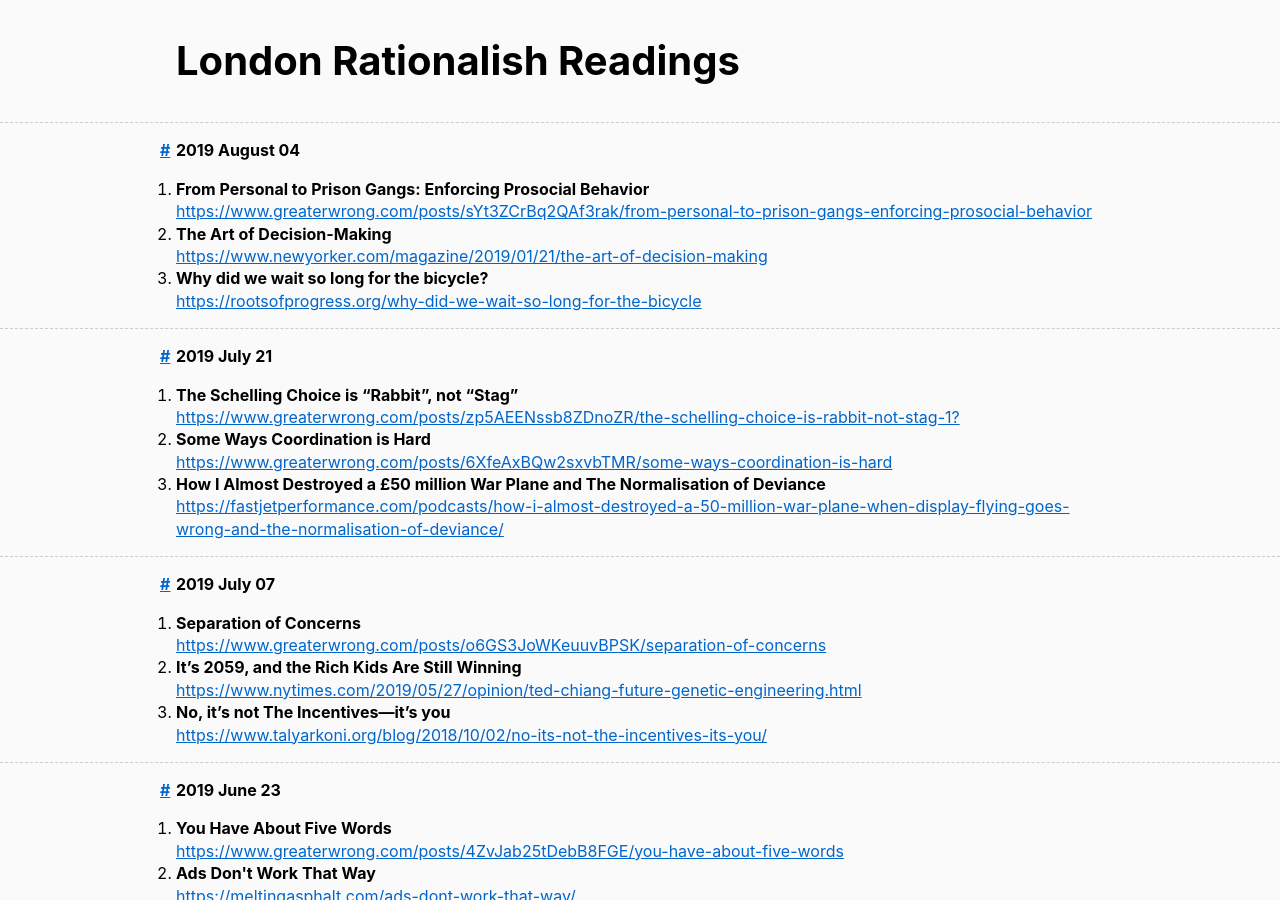
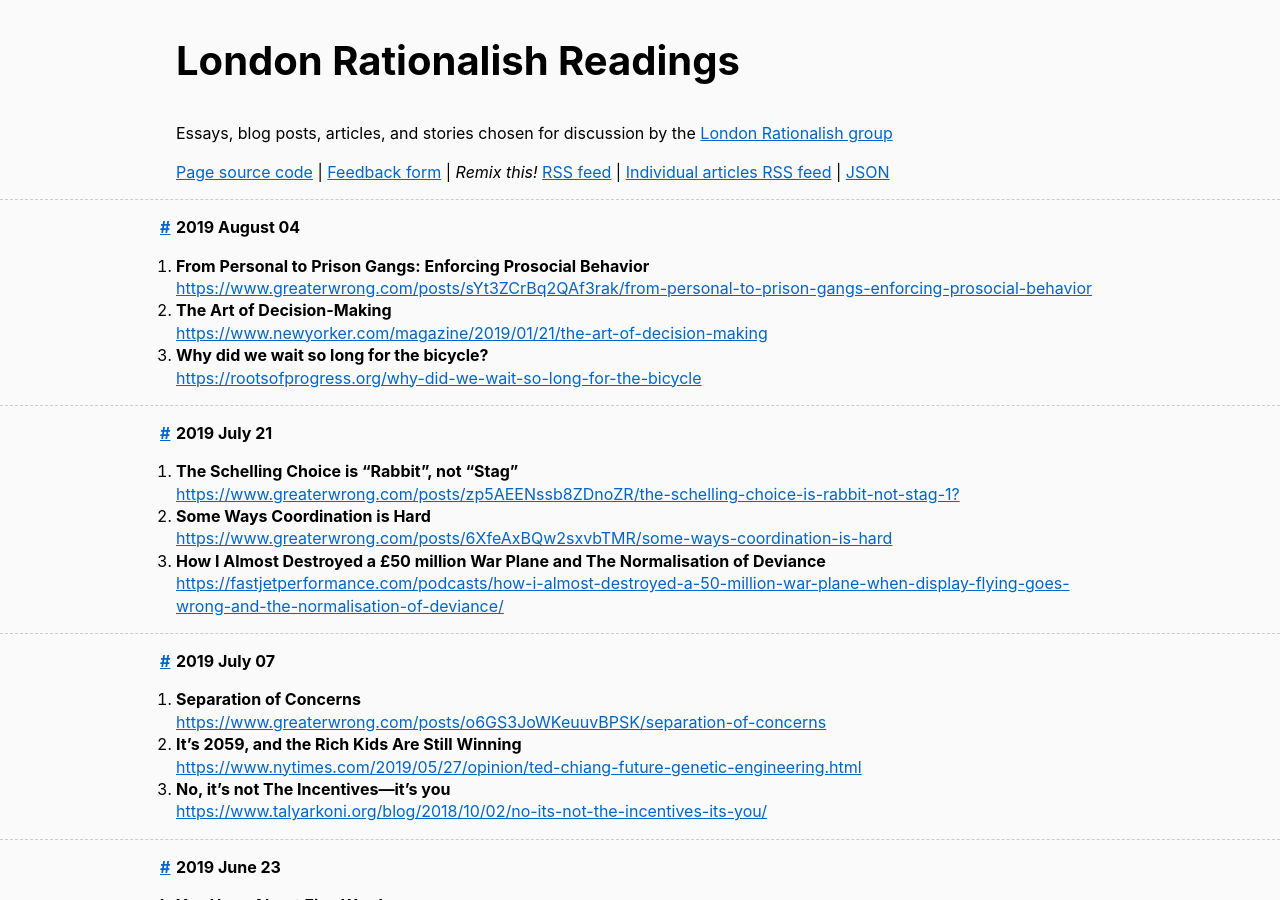
Before and after one commit to sackeyjason/london-rationalish-readings, a Jekyll site: the page built from index.html, in a window 1280 px wide and 900 px high. Built offline with Jekyll 4.4.1, drawn with Linux system fonts in a browser that asks for light colours.

Commit message:
Move navigation. Add intro.

```diff
--- a/_layouts/default.html
+++ b/_layouts/default.html
@@ -78,11 +78,25 @@ a {
 <body>
 
 <header>
-<div>
-  <section>
-    <h1>{{ page.title }}</h1>
-  </section>
-</div>
+  <div>
+    <section>
+      <h1>{{ page.title }}</h1>
+      <p>Essays, blog posts, articles, and stories chosen for discussion by the
+        <a href="https://www.facebook.com/groups/londonrationalish/">London Rationalish group</a></p>
+    </section>
+
+    <section>
+    <nav>
+    <p>
+      <a href="https://github.com/sackeyjason/london-rationalish-readings">Page source code</a>
+    | <a href="https://jasonsackey.typeform.com/to/AzJH8U">Feedback form</a>
+    | <i>Remix this!</i> <a href="./feed.xml">RSS feed</a>
+    | <a href="./articles-feed.xml">Individual articles RSS feed</a>
+    | <a href="./d.json">JSON</a>
+    </p>
+    </nav>
+    </section>
+  </div>
 </header>
 
 <main>
```
